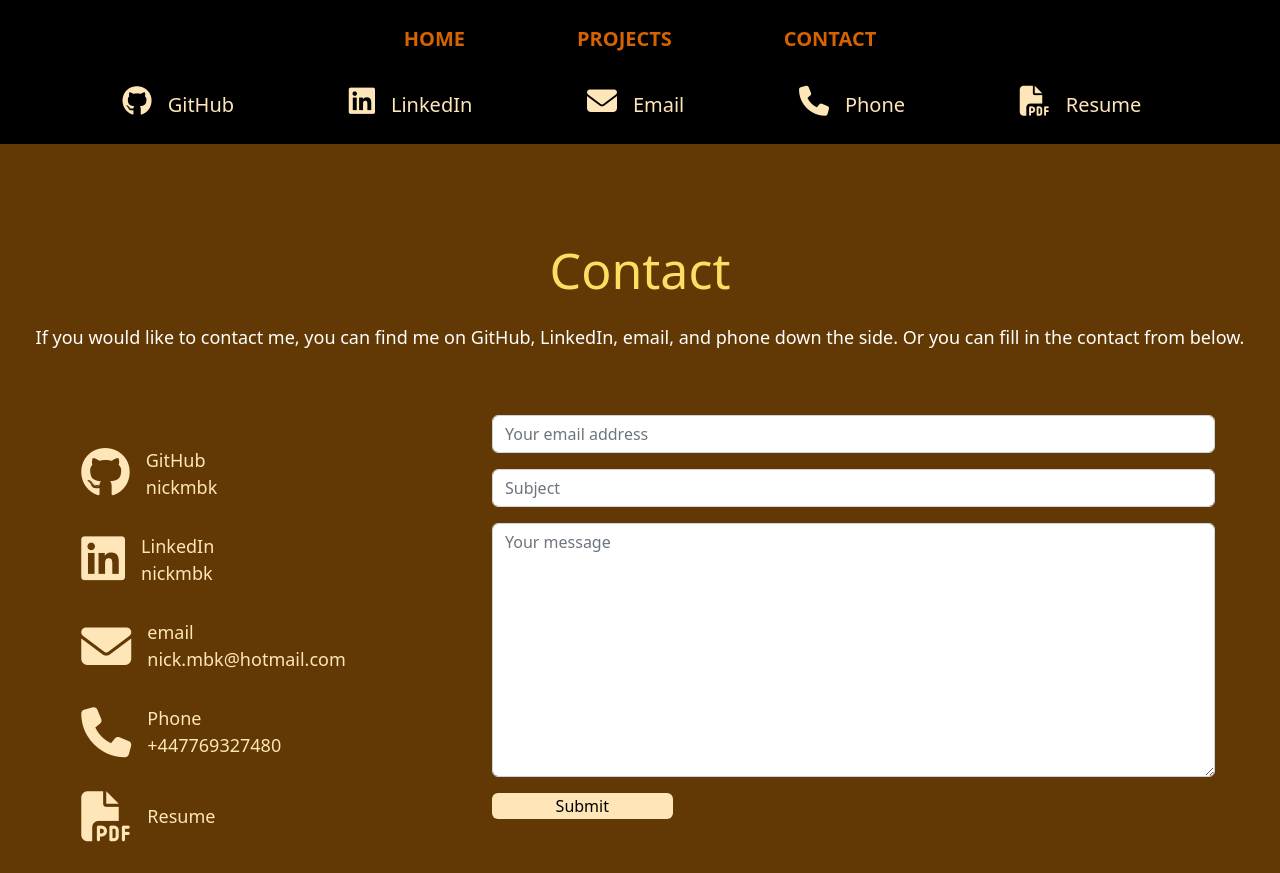
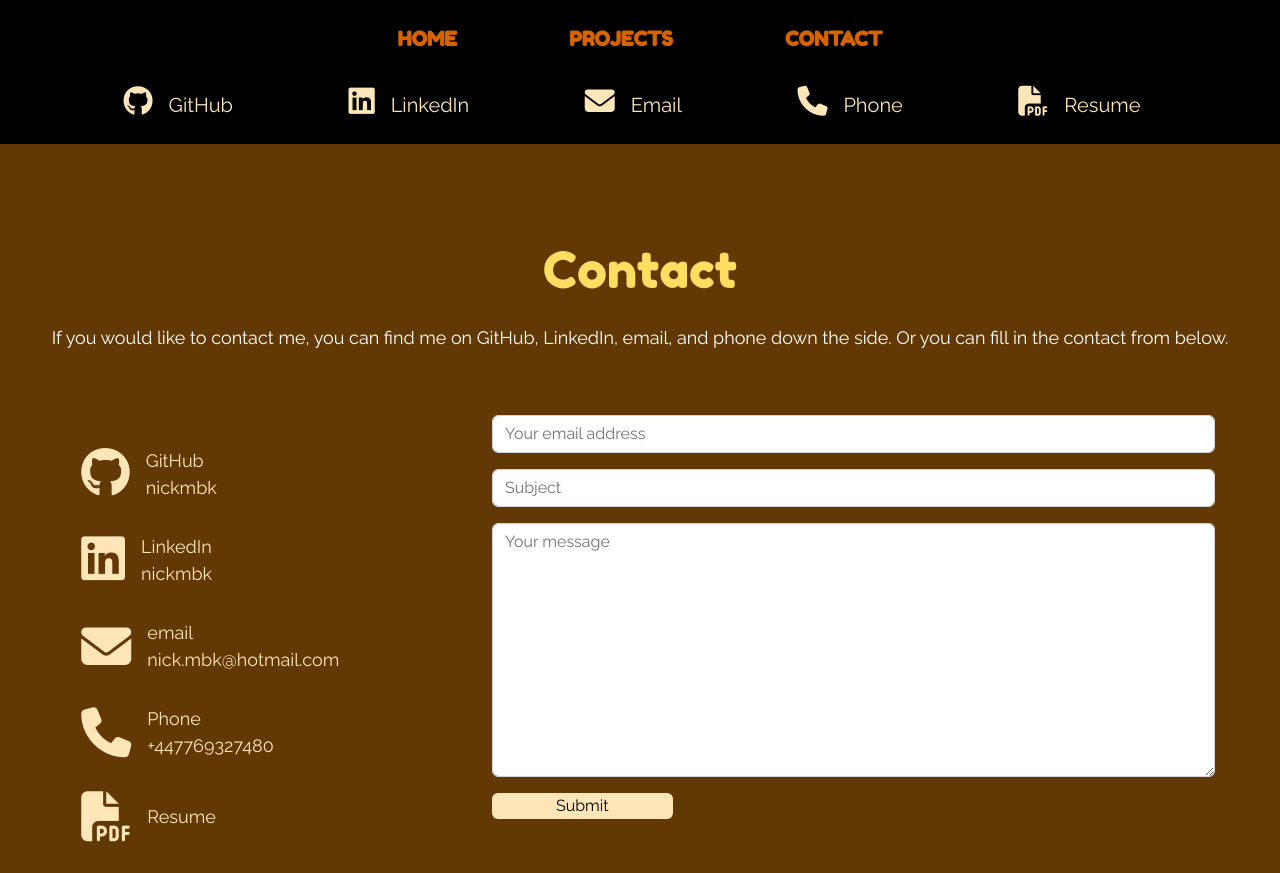
Before and after one commit to nickmbk/nickmbk-portfolio, a React (Create React App) app: page /contact in a window 1280 px wide. Built offline with nearby package versions, Linux system fonts and the light colour scheme.

Commit message:
add fonts and adjust hover effect on header links

```diff
--- a/public/index.html
+++ b/public/index.html
@@ -1,11 +1,11 @@
 <!DOCTYPE html>
 <html lang="en">
-  <?php
+  <!-- <?php
     if($_POST["message"]) {
     mail("nick.mbk@hotmail.com", subject,
     $_POST["insert your message here"]. "From: an@email.address");
     }
-  ?>
+  ?> -->
   <head>
     <meta charset="utf-8" />
     <link rel="icon" href="%PUBLIC_URL%/favicon.ico" />
@@ -16,6 +16,9 @@
       content="Web site created using create-react-app"
     />
     <link rel="apple-touch-icon" href="%PUBLIC_URL%/logo192.png" />
+    <link rel="preconnect" href="https://fonts.googleapis.com">
+    <link rel="preconnect" href="https://fonts.gstatic.com" crossorigin>
+    <link href="https://fonts.googleapis.com/css2?family=Fredoka+One&family=Raleway:wght@400;700&display=swap" rel="stylesheet">
     <!--
       manifest.json provides metadata used when your web app is installed on a
       user's mobile device or desktop. See https://developers.google.com/web/fundamentals/web-app-manifest/
--- a/src/App.css
+++ b/src/App.css
@@ -1,5 +1,6 @@
 body {
   background-color: var(--second-bg-color);
+  font-family: 'Raleway', sans-serif;
 }
 
 p {
@@ -10,15 +11,18 @@
 h1 {
   color: var(--heading-color);
   font-size: 70px;
+  font-family: 'Fredoka One', cursive;
 }
 
 h2 {
   color: var(--second-heading-color);
   font-size: 50px;
+  font-family: 'Fredoka One', cursive;
 }
 
 h3 {
   font-size: 35px;
+  font-family: 'Fredoka One', cursive;
 }
 
 a {
--- a/src/styles/Header.css
+++ b/src/styles/Header.css
@@ -19,13 +19,13 @@
     list-style-type: none;
 }
 
-#contacting li a, p.links {
+#contacting li a p.links {
     color: var(--anchor-color);
     font-size: 20px;
     text-decoration: none;
 }
 
-#contacting li a:hover, p.links:hover {
+#contacting li a:hover, #contacting li a p.links:hover {
     /* color: #e04a0f; */
     color: var(--heading-color);
 }
@@ -37,6 +37,7 @@
 #nav a {
     color: var(--heading-color);
     font-size: 20px;
+    font-family: 'Fredoka One', cursive;
 }
 
 #nav a:hover {
```
